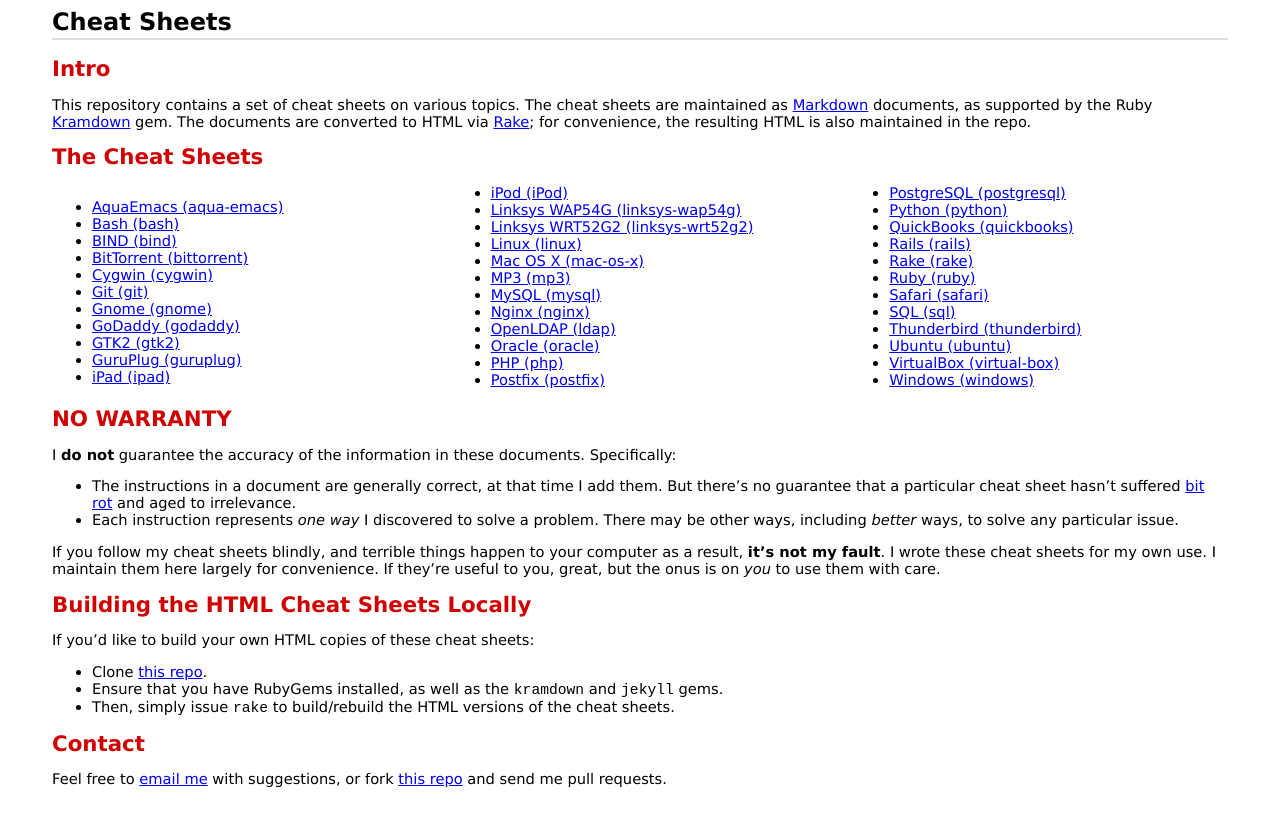
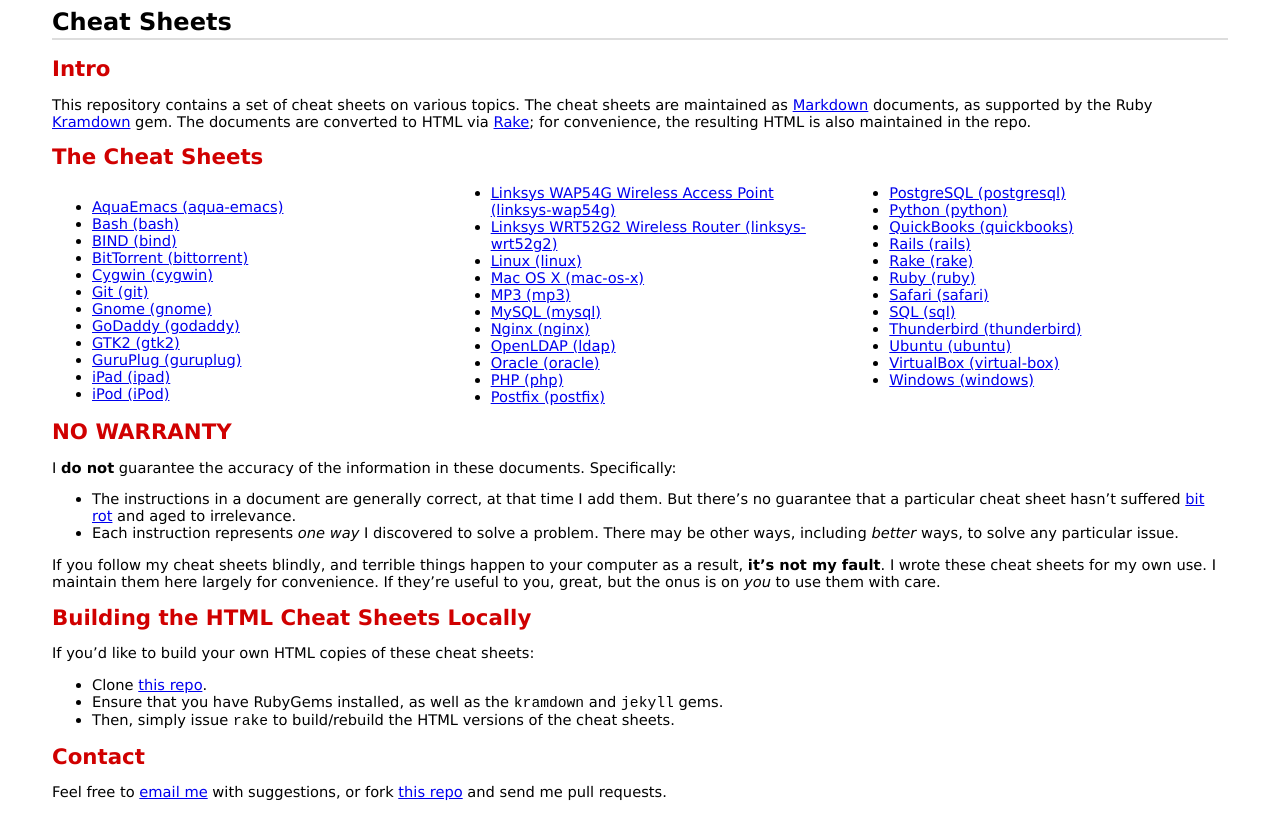
Before and after one commit to bmc/cheat-sheets, a Jekyll site: the page built from index.md, in a window 1280 px wide. Shown: the top 839 px of the page. Built offline with Jekyll 4.4.1, drawn with Linux system fonts in a browser that asks for light colours.

```diff
--- a/_includes/index_partial.md
+++ b/_includes/index_partial.md
@@ -12,8 +12,8 @@
 * [GuruPlug (guruplug)](guruplug.html)
 * [iPad (ipad)](ipad.html)
 * [iPod (iPod)](iPod.html)
-* [Linksys WAP54G (linksys-wap54g)](linksys-wap54g.html)
-* [Linksys WRT52G2 (linksys-wrt52g2)](linksys-wrt52g2.html)
+* [Linksys WAP54G Wireless Access Point (linksys-wap54g)](linksys-wap54g.html)
+* [Linksys WRT52G2 Wireless Router (linksys-wrt52g2)](linksys-wrt52g2.html)
 * [Linux (linux)](linux.html)
 * [Mac OS X (mac-os-x)](mac-os-x.html)
 * [MP3 (mp3)](mp3.html)
```
Also changed, not shown: linksys-wap54g.md (+1 -1 lines), linksys-wrt52g2.md (+1 -1 lines).
